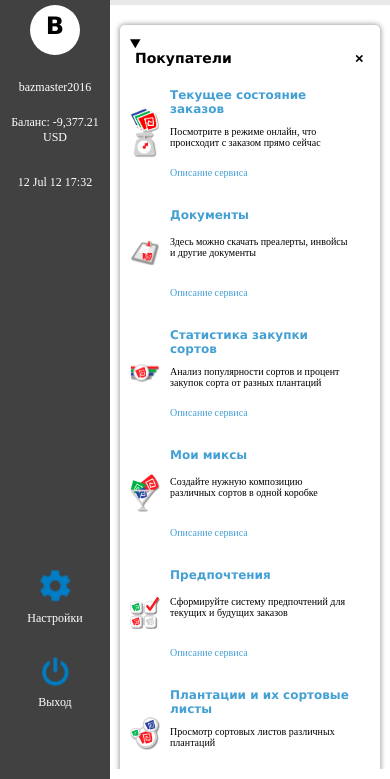
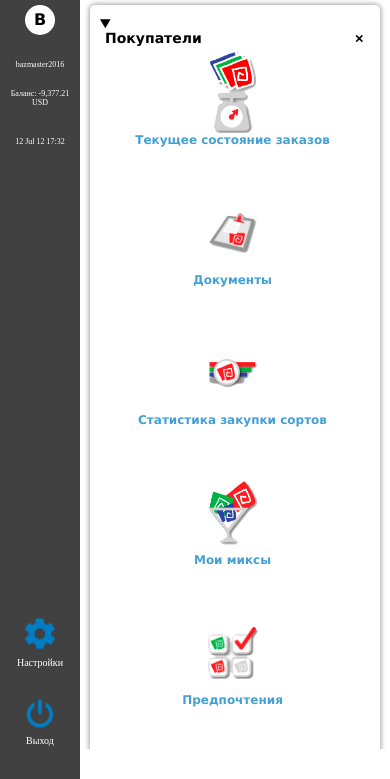
Before and after one commit to KovbasiukOleksii/dao_dashboard, a plain HTML site: page index.html in a window 390 px wide. Shown: the part 65-844 px from the top of the page. Drawn offline with nearby package versions, Linux system fonts and the light colour scheme; a web font is replaced by a local one.

Commit message:
corected

```diff
--- a/css/dashboard.scss
+++ b/css/dashboard.scss
@@ -63,7 +63,7 @@ body {
 
 .snap-drawer {
     background: #414141;
-    width: 239px;
+    width: 190px;
 }
 
 .burger_menu {
@@ -87,7 +87,7 @@ body {
     a {
         text-decoration: none;
         font-family: verdana;
-        font-size: 16px;
+        font-size: 12px;
         color: #fff;
     }
 
@@ -159,6 +159,7 @@ body {
     .user_info {
         text-align: center;
         padding: 0 15px;
+        font-size: 12px;
 
         .user_balance {
             margin-top: 5px;
@@ -282,10 +283,10 @@ body {
             margin-top: 30px; }
             .service_open_item {
               box-sizing: border-box;
-              width: 230px;
-              height: 90px;
+              width: 318px;
+              height: 110px;
               margin-bottom: 30px;
-              margin-right: 10px; }
+              margin-right: 40px; }
               .service_open_item a {
                 color: #44a0d3;
                 text-decoration: none; }
@@ -308,10 +309,12 @@ body {
                 font-size: 12px;
                 font-weight: 800; }
               .service_open_item p {
-                font-size: 10px;
+                font-size: 12px;
                 margin-bottom: 0;
                 margin-top: 0;
-                align-items: center; }
+                align-items: center;
+                display: block;
+                width: 100%;}
               .service_open_item .desc {
                 display: flex;
                 flex-wrap: wrap;
--- a/css/media_dashboard.css
+++ b/css/media_dashboard.css
@@ -60,31 +60,89 @@
 
 }
 
-@media only screen and (max-width: 470px) {
-    .dashboard_main .service_open_item .desc {
-        width: 180px;
+@media only screen and (max-width: 478px) {
+    .dashboard_main .service_open_item p {
+        display: none;
     }
+
+    .dashboard_main .service_open_item .desc_other {
+        display: none;
+    }
+
+
     .dashboard_main .service_open_item {
-        width: 220px;
-        margin-right: 5px;
+        width: 100%;
+        text-align: center;
     }
 
     .dashboard_main .service_open_item .item_img img {
+        margin: 0 auto;
+    }
+
+    .dashboard_main .service_open {
+        flex-flow: column;
+        justify-content: center;
+        align-items: center;
+        margin-top: 15px;
+    }
+
+    .dashboard_main .service_open_item .item_img {
+        float: none;
+        margin-right: 0;
+        height: 80px;
+    }
+
+    .dashboard_main .service_open_item h5 {
+        align-items: center;
+        width: 100%;
+    }
+
+    .dashboard_main .service_open_item .desc {
+        width: 100%;
+        height: 30px;
+    }
+}
+
+
+@media only screen and (max-width: 470px) {
+
+    .dashboard_left-user .user_icon {
+        padding-top: 11%;
         width: 30px;
-    }
-    .dashboard_main .service_open_item p {
-        font-size: 10px;
+        height: 30px;
+        font-size: 16px;
+        padding-top: 6%;
     }
 
     .dashboard {
-        grid-template-columns: 110px 1fr;
+        grid-template-columns: 80px 1fr;
+        grid-template-rows: 50px calc(100% - 50px);
     }
 
     .dashboard_left-user .user_info {
-        padding: 5px 0;
+        padding: 5px 10px;
+        font-size: 8px;
+    }
+
+    .dashboard_left-user .user_info .user_date {
+        font-size: 8px;
     }
 
     .dashboard_main {
         padding: 20px 10px;
     }
+
+    .burger_menu a {
+        font-size: 12px;
+    }
+
+    .dashboard_left-user .user_btn {
+        font-size: 10px;
+        bottom: -30px;
+    }
+
+    .snap-drawer {
+        background: #414141;
+        width: 200px;
+    }
 }
--- a/js/service.js
+++ b/js/service.js
@@ -78,7 +78,7 @@ addEvent(document.getElementById('open-left'), 'click', function(){
 
 snapper.settings({
     disable: 'right',
-    maxPosition: 240,
+    maxPosition: 191,
 });
 
 
```
Also changed, not shown: css/dashboard.css, 1 other file.
